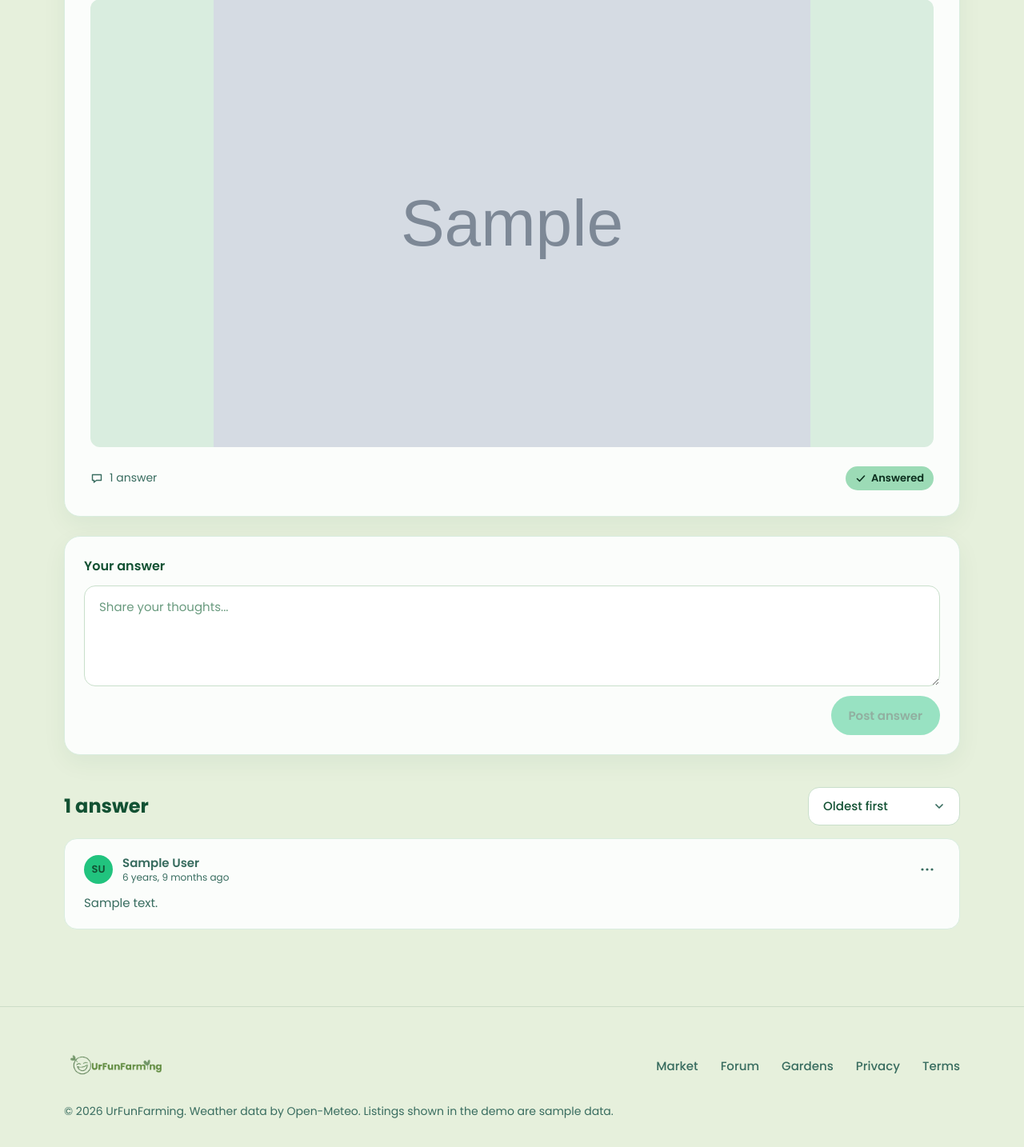
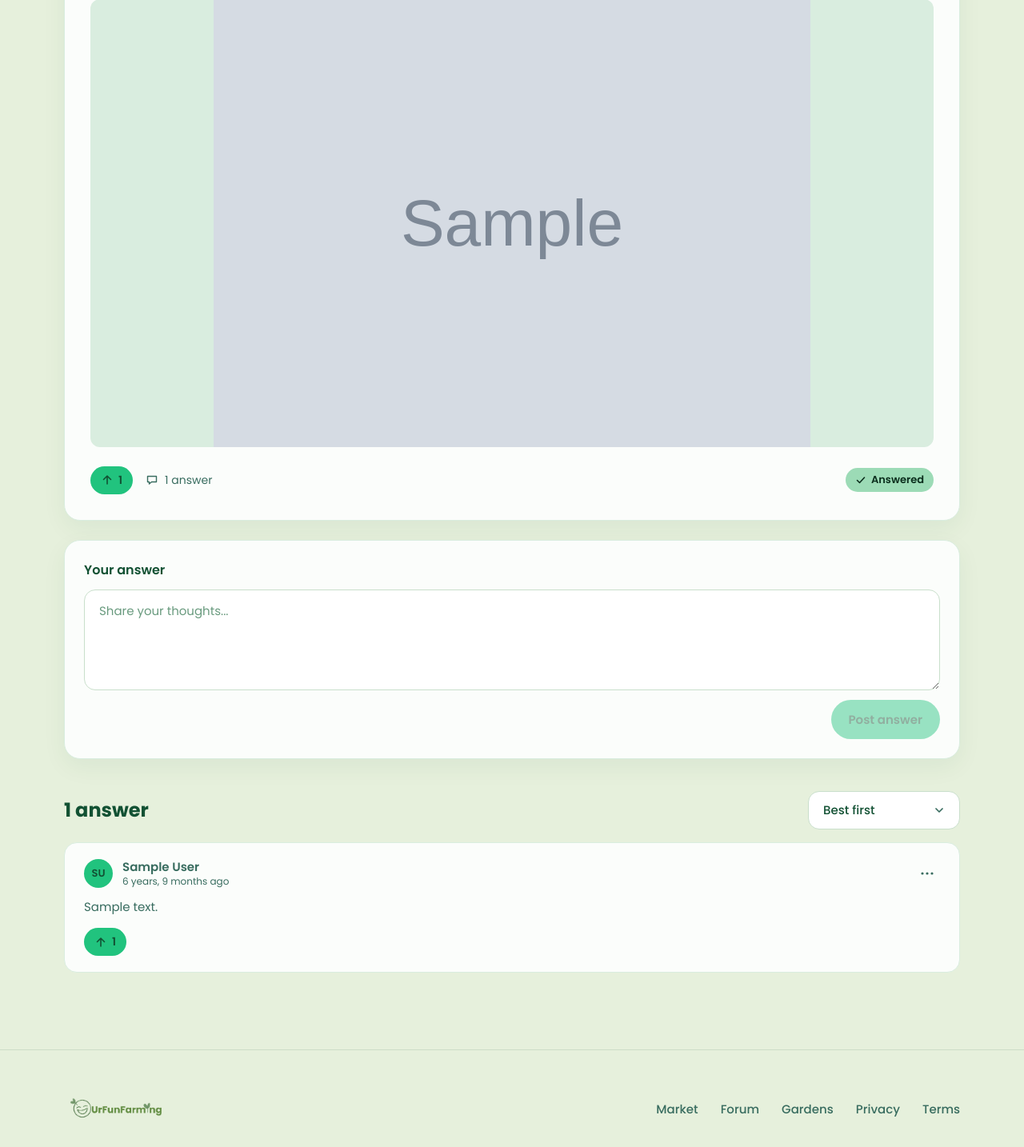
Before and after one commit to paramitasan/urFunFarming, a Django app: page /forum/1/ in a window 1280 px wide. Shown: the part 379-1813 px from the top of the page at 80% size. Run offline with Django 5.2, Linux system fonts and the light colour scheme; a user stored in the database is signed in; tables that the repository leaves empty hold one stand-in row (values such as "Sample post"); grey boxes marked "Sample" are stand-in pictures; some libraries are stand-ins or nearby versions.

Commit message:
feat: forum and reply upvote

```diff
--- a/forum/admin.py
+++ b/forum/admin.py
@@ -1,5 +1,7 @@
 from django.contrib import admin
-from .models import Forum, Reply
+from .models import Forum, Reply, ForumVote, ReplyVote
 
 admin.site.register(Forum)
 admin.site.register(Reply)
+admin.site.register(ForumVote)
+admin.site.register(ReplyVote)
--- a/forum/urls.py
+++ b/forum/urls.py
@@ -11,7 +11,11 @@ urlpatterns = [
     path("<int:pk>/edit/", views.forum_edit, name="forum_edit"),
     path("<int:pk>/delete/", views.forum_delete, name="forum_delete"),
     path("<int:pk>/answered/", views.forum_toggle_answered, name="forum_toggle_answered"),
+
     path("<int:pk>/replies/add/", views.reply_create, name="reply_create"),
     path("replies/<int:pk>/edit/", views.reply_edit, name="reply_edit"),
     path("replies/<int:pk>/delete/", views.reply_delete, name="reply_delete"),
+
+    path("<int:pk>/vote/", views.forum_vote, name="forum_vote"),
+    path("replies/<int:pk>/vote/", views.reply_vote, name="reply_vote"),
 ]
--- a/forum/views.py
+++ b/forum/views.py
@@ -6,9 +6,10 @@ from django.urls import reverse
 from django.utils.http import url_has_allowed_host_and_scheme
 from django.views.decorators.http import require_POST
 from django.core.paginator import Paginator
-from django.db.models import Count, Q
+from django.db.models import Count, Exists, OuterRef, Q
+from django.http import JsonResponse
 
-from .models import Forum, Reply
+from .models import Forum, Reply, ForumVote, ReplyVote
 from .forms import ForumForm, ReplyForm
 
 FORUMS_PER_PAGE = 10
@@ -16,7 +17,30 @@ FORUM_SORTS = {
     "newest": ("-created_at", "-pk"),
     "oldest": ("created_at", "pk"),
     "answers": ("-reply_count", "-created_at", "-pk"),
+    "asked": ("-vote_count", "-created_at", "-pk"),
 }
+
+def _list_url(request):
+    # list page as user last saw it, with search, filters and page
+    return request.session.get("forum_list_url") or reverse("forum:forum_list")
+
+def _with_votes(qs, user, vote_model, field):
+    qs = qs.annotate(vote_count=Count("votes", distinct=True))
+    if user.is_authenticated:
+        qs = qs.annotate(
+            user_voted=Exists(vote_model.objects.filter(**{field: OuterRef("pk"), "user": user}))
+        )
+    return qs
+
+
+def _toggle_vote(user, vote_model, field, obj):
+    _, created = vote_model.objects.get_or_create(**{field: obj, "user": user})
+    if not created:
+        vote_model.objects.filter(**{field: obj, "user": user}).delete()
+    return created
+
+def _wants_json(request):
+    return request.headers.get("x-requested-with") == "XMLHttpRequest"
 
 def forum_list(request):
     # Read and validate query string
@@ -51,11 +75,11 @@ def forum_list(request):
     counts = dict(base.order_by().values_list("topic").annotate(n=Count("id")))
 
     forums = base.filter(topic=topic) if topic else base
-    forums = (
+    forums = _with_votes(
         forums.select_related("author__profile")
-        .annotate(reply_count=Count("replies"))
-        .order_by(*FORUM_SORTS[sort])
-    )
+        .annotate(reply_count=Count("replies", distinct=True)),
+        request.user, ForumVote, "forum",
+    ).order_by(*FORUM_SORTS[sort])
 
     paginator = Paginator(forums, FORUMS_PER_PAGE)
     page_obj = paginator.get_page(request.GET.get("page"))   # bad page numbers are clamped
@@ -82,6 +106,9 @@ def forum_list(request):
         "selected_show": show,
         "is_filtered": bool(q or topic or show),
     }
+
+    if request.user.is_authenticated:
+        request.session["forum_list_url"] = request.get_full_path()
     return render(request, "forum/forum_list.html", context)
 
 @login_required
@@ -144,7 +171,7 @@ def forum_delete(request, pk):
     forum.delete()                 # replies go with it (CASCADE)
     image.delete(save=False)       # remove the file from media/forum/
 
-    return redirect(_safe_next(request, reverse("forum:forum_list")))
+    return redirect(_safe_next(request, _list_url(request)))
 
 @login_required
 @require_POST
@@ -175,8 +202,12 @@ def reply_create(request, pk):
         return redirect(f"{reverse('forum:forum_detail', args=[pk])}#reply-{reply.pk}")
     return _render_detail(_detail_url(request, pk, f"#reply-{reply.pk}"))
 
-REPLY_SORTS = {"oldest": "created_at", "newest": "-created_at"}
-DEFAULT_REPLY_SORT = "oldest"
+REPLY_SORTS = {
+    "best": ("-vote_count", "created_at"),
+    "oldest": "created_at",
+    "newest": "-created_at",
+}
+DEFAULT_REPLY_SORT = "best"
 
 def _reply_sort(request):
     sort = request.GET.get("sort")
@@ -194,15 +225,24 @@ def _detail_url(request, pk, anchor=""):
 
 def _render_detail(request, forum, reply_form, editing=None, edit_form=None):
     sort = _reply_sort(request)
+    forum = _with_votes(
+        Forum.objects.select_related("author__profile"), request.user, ForumVote, "forum"
+    ).get(pk=forum.pk)
+    replies = _with_votes(
+        forum.replies.select_related("author__profile"), request.user, ReplyVote, "reply"
+    ).order_by(*REPLY_SORTS[sort])
+
     context = {
         "forum": forum,
-        "replies": forum.replies.select_related("author__profile").order_by(REPLY_SORTS[sort]),
+        "replies": replies,
         "reply_form": reply_form,
         "editing_id": editing.pk if editing else None,
         "edit_form": edit_form,
         "reply_sort": sort,
         "sort_qs": "" if sort == DEFAULT_REPLY_SORT else f"?sort={sort}",
+        "back_url": _list_url(request),
     }
+
     return render(request, "forum/forum_detail.html", context)
 
 def _get_own_reply(request, pk):
@@ -238,3 +278,24 @@ def reply_delete(request, pk):
     forum_pk = reply.forum_id
     reply.delete()
     return redirect(_detail_url(request, forum_pk, "#answers-heading"))
+
+@login_required
+@require_POST
+def forum_vote(request, pk):
+    forum = get_object_or_404(Forum, pk=pk)
+    voted = _toggle_vote(request.user, ForumVote, "forum", forum)
+
+    if _wants_json(request):
+        return JsonResponse({"voted": voted, "count": forum.votes.count()})
+    return redirect(f"{_safe_next(request, reverse('forum:forum_detail', args=[pk]))}#forum-{pk}")
+
+
+@login_required
+@require_POST
+def reply_vote(request, pk):
+    reply = get_object_or_404(Reply, pk=pk)
+    voted = _toggle_vote(request.user, ReplyVote, "reply", reply)
+
+    if _wants_json(request):
+        return JsonResponse({"voted": voted, "count": reply.votes.count()})
+    return redirect(_detail_url(request, reply.forum_id, f"#reply-{pk}"))
--- a/static/forum/css/forum.css
+++ b/static/forum/css/forum.css
@@ -645,6 +645,55 @@ a.page-link:focus-visible {
     background-color: #F8E3DE;
 }
 
+/* Upvote */
+
+.vote {
+    display: inline-flex;
+    margin-right: 8px;
+}
+
+.vote-button {
+    display: inline-flex;
+    align-items: center;
+    gap: 6px;
+    padding: 6px 12px;
+    background-color: var(--color-band);
+    border: 1.5px solid transparent;
+    border-radius: 999px;
+    font-family: inherit;
+    font-size: 14px;
+    font-weight: 600;
+    line-height: normal;
+    color: var(--color-forest);
+    cursor: pointer;
+}
+
+.vote-button:hover {
+    border-color: var(--color-mint);
+}
+
+.vote-button:focus-visible {
+    outline: 2px solid var(--color-deep);
+    outline-offset: 2px;
+}
+
+.vote-button:disabled {
+    cursor: progress;
+}
+
+/* Already upvoted by me */
+.vote-button.is-voted {
+    background-color: var(--color-accent);
+}
+
+.vote-count {
+    font-variant-numeric: tabular-nums;
+}
+
+.forum-card {
+    scroll-margin-top: 108px;
+}
+
 @media (max-width: 639px) {
     .confirm {
         padding: 20px;
--- a/static/forum/css/forum_detail.css
+++ b/static/forum/css/forum_detail.css
@@ -293,6 +293,10 @@
     margin-top: 16px;
 }
 
+.answer-foot {
+    margin-top: 14px;
+}
+
 @media (max-width: 639px) {
     .forum-post {
         padding: 20px;
--- a/static/forum/js/forum.js
+++ b/static/forum/js/forum.js
@@ -115,3 +115,28 @@ if (searchBox) {
         }, 400);
     });
 }
+
+// Upvote: update the button without reloading the page.
+document.addEventListener("submit", async (event) => {
+    const form = event.target;
+    if (!form.matches("[data-vote]")) return;
+
+    event.preventDefault();
+    const button = form.querySelector(".vote-button");
+    button.disabled = true;
+
+    try {
+        const response = await fetch(form.action, {
+            method: "POST",
+            body: new FormData(form),   // includes the CSRF token
+            headers: { "X-Requested-With": "XMLHttpRequest" },
+        });
+        const data = await response.json();   // throws if we were redirected to the login page
+        button.classList.toggle("is-voted", data.voted);
+        button.setAttribute("aria-pressed", String(data.voted));
+        form.querySelector(".vote-count").textContent = data.count;
+        button.disabled = false;
+    } catch {
+        form.submit();
+    }
+});
--- a/templates/forum/_post_menu.html
+++ b/templates/forum/_post_menu.html
@@ -1,6 +1,6 @@
 {# "..." menu, only for the post's author #}
 <details class="forum-menu">
-    <summary class="forum-menu-button" aria-label="Post actions">
+    <summary class="forum-menu-button" aria-label="Post actions" title="Options">
         <svg width="20" height="20" viewBox="0 0 20 20" fill="currentColor" aria-hidden="true">
             <circle cx="4" cy="10" r="1.6"/><circle cx="10" cy="10" r="1.6"/><circle cx="16" cy="10" r="1.6"/>
         </svg>
--- a/templates/forum/_reply_menu.html
+++ b/templates/forum/_reply_menu.html
@@ -1,6 +1,6 @@
 {# "..." menu for reply, only for author #}
 <details class="forum-menu">
-    <summary class="forum-menu-button" aria-label="Answer actions">
+    <summary class="forum-menu-button" aria-label="Answer actions" title="Options">
         <svg width="20" height="20" viewBox="0 0 20 20" fill="currentColor" aria-hidden="true">
             <circle cx="4" cy="10" r="1.6"/><circle cx="10" cy="10" r="1.6"/><circle cx="16" cy="10" r="1.6"/>
         </svg>
--- /dev/null
+++ b/templates/forum/_vote.html
@@ -0,0 +1,12 @@
+{# Upvote button #}
+<form class="vote" method="post" action="{{ url }}{{ qs }}" data-vote>
+    {% csrf_token %}
+    {% if next %}<input type="hidden" name="next" value="{{ next }}">{% endif %}
+    <button type="submit" class="vote-button{% if voted %} is-voted{% endif %}"
+            aria-pressed="{% if voted %}true{% else %}false{% endif %}" aria-label="Upvote" title="Upvote">
+        <svg width="16" height="16" viewBox="0 0 16 16" fill="none" aria-hidden="true">
+            <path d="M8 13V3M3.5 7.5L8 3l4.5 4.5" stroke="currentColor" stroke-width="1.6" stroke-linecap="round" stroke-linejoin="round"/>
+        </svg>
+        <span class="vote-count">{{ count }}</span>
+    </button>
+</form>
--- a/templates/forum/forum_detail.html
+++ b/templates/forum/forum_detail.html
@@ -12,7 +12,7 @@
 {% block content %}
 <div class="container forum-page">
 
-    <a class="forum-back" href="{% url 'forum:forum_list' %}">
+    <a class="forum-back" href="{{ back_url }}">
         <svg width="16" height="16" viewBox="0 0 16 16" fill="none" aria-hidden="true">
             <path d="M14 8H2M7 3L2 8l5 5" stroke="currentColor" stroke-width="1.6" stroke-linecap="round" stroke-linejoin="round"/>
         </svg>
@@ -41,6 +41,8 @@
 
         <div class="forum-post-foot">
             <div class="forum-card-foot">
+                {% url 'forum:forum_vote' forum.pk as vote_url %}
+                {% include "forum/_vote.html" with url=vote_url next=request.get_full_path count=forum.vote_count voted=forum.user_voted %}
                 <svg width="16" height="16" viewBox="0 0 16 16" fill="none" aria-hidden="true">
                     <path d="M2.5 3.5h11v7h-6l-3 2.5v-2.5h-2z" stroke="currentColor" stroke-width="1.4" stroke-linejoin="round"/>
                 </svg>
@@ -77,6 +79,7 @@
             <h2 id="answers-heading">{{ replies|length }} answer{{ replies|length|pluralize }}</h2>
             <form class="forum-sort answers-sort" method="get" action="{% url 'forum:forum_detail' forum.pk %}#answers-heading">
                 <select name="sort" data-autosubmit aria-label="Sort answers">
+                    <option value="best"{% if reply_sort == "best" %} selected{% endif %}>Best first</option>
                     <option value="oldest"{% if reply_sort == "oldest" %} selected{% endif %}>Oldest first</option>
                     <option value="newest"{% if reply_sort == "newest" %} selected{% endif %}>Newest first</option>
                 </select>
@@ -129,6 +132,10 @@
                     {% if user == reply.author %}{% include "forum/_reply_menu.html" %}{% endif %}
                 </div>
                 <div class="answer-body">{{ reply.body|linebreaks }}</div>
+                <div class="answer-foot">
+                    {% url 'forum:reply_vote' reply.pk as vote_url %}
+                    {% include "forum/_vote.html" with url=vote_url qs=sort_qs count=reply.vote_count voted=reply.user_voted %}
+                </div>
             </article>
             {% endif %}
             {% empty %}
```
Also changed, not shown: forum/models.py (+21 -0 lines), templates/forum/forum_list.html (+6 -3 lines), forum/migrations/0003_forumvote_replyvote.py (added).
